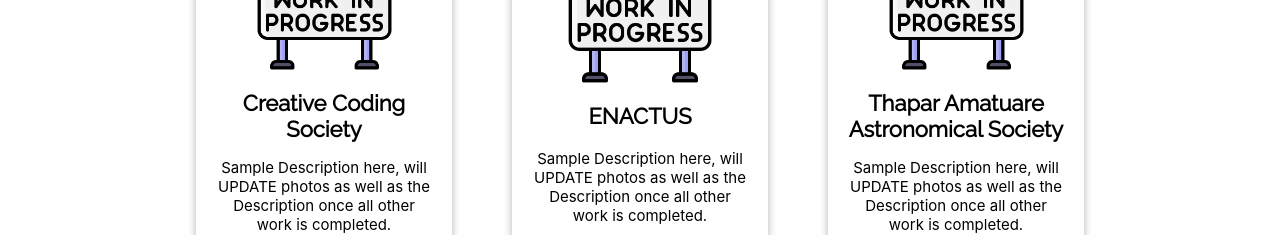
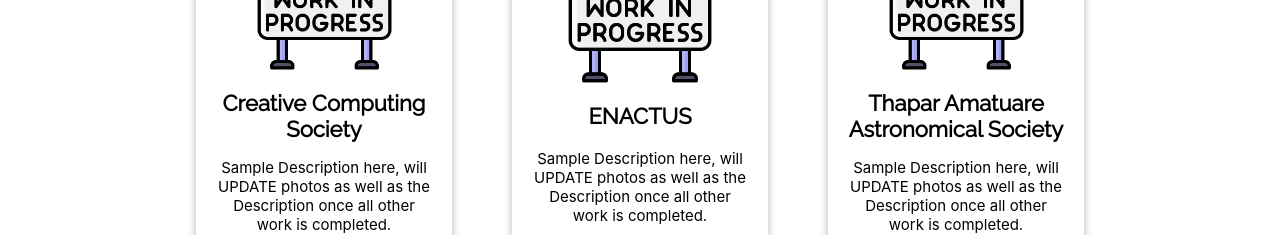
Before and after one commit to Akhil-Sharma-26/code-hunters, a React (Create React App) app in the folder client/: page /societie in a window 1280 px wide. Shown: the part 281-516 px from the top of the page. Built offline with nearby package versions, Linux system fonts and the light colour scheme.

Commit message:
spelling correction

```diff
--- a/client/src/Components/Societies.jsx
+++ b/client/src/Components/Societies.jsx
@@ -14,7 +14,7 @@
   const societies = [
     {
       id: 1,
-      name: "Creative Coding Society",
+      name: "Creative Computing Society",
       imgSrc: "./Assets/ccs_logo",
     },
     {
@@ -39,7 +39,7 @@
     },
     {
       id: 6,
-      name: "OWasp",
+      name: "Owasp",
       imgSrc: "../Assets/taas_logo.png",
     },
     {
@@ -49,7 +49,7 @@
     },
     {
       id: 8,
-      name: "Echos",
+      name: "Echoes",
       imgSrc: "../Assets/taas_logo.png",
     },
     {
```
